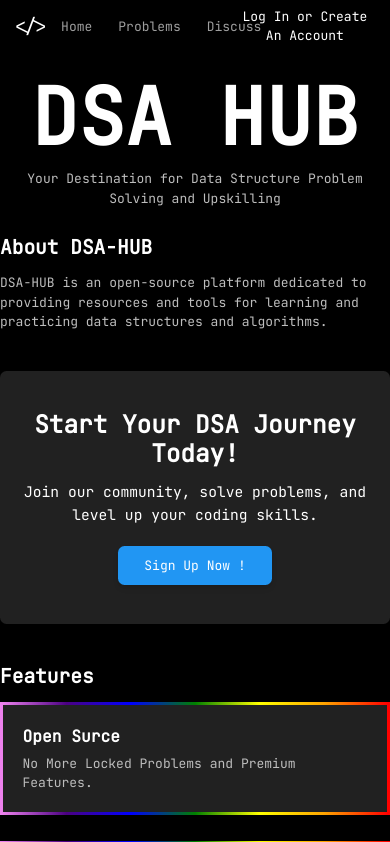
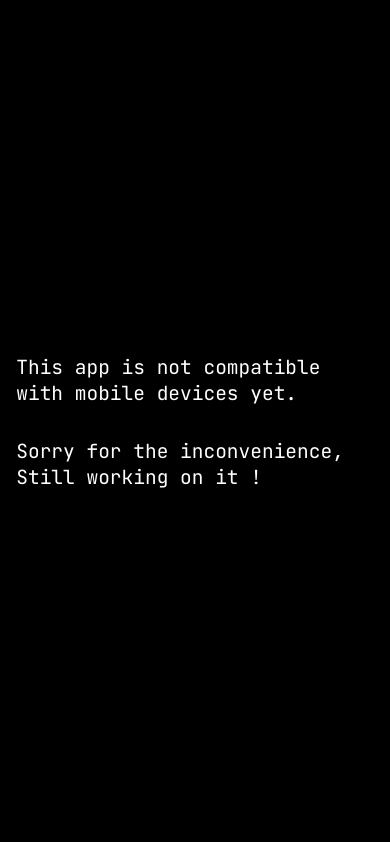
Before and after one commit to rajxsv/DSA_HUB_PROD_1, a React (Vite) app: page / in a window 390 px wide. Shown: the top 842 px of the page. Built offline with nearby package versions, Linux system fonts and the light colour scheme.

Commit message:
Removed site operations on mobile screen

```diff
--- a/src/App.jsx
+++ b/src/App.jsx
@@ -1,12 +1,46 @@
-import React from "react";
-import { Outlet} from "react-router-dom";
+import React, { useEffect, useState } from "react";
+import { Outlet } from "react-router-dom";
 import SidePanel from "./Pages/SidePanel";
 
-export default function App() {
+const App = () => {
+  const [isMobile, setIsMobile] = useState(false);
+
+  useEffect(() => {
+    const checkScreenSize = () => {
+      const screenWidth = window.innerWidth;
+      const screenHeight = window.innerHeight;
+      const isMobile = screenWidth < 768 || screenHeight < 600;
+      setIsMobile(isMobile);
+    };
+
+    checkScreenSize();
+    window.addEventListener("resize", checkScreenSize);
+
+    return () => window.removeEventListener("resize", checkScreenSize);
+  }, []);
+
   return (
     <div className="flex flex-col h-full">
-      <SidePanel />
-      <Outlet />
+      {isMobile && (
+        <div
+          className="flex flex-col items-center justify-center bg-black text-white h-svh"
+        >
+          <p className="font-size-1 font-bol text-2xl m-5 " >
+          This app is not compatible with mobile devices yet.
+            </p>
+          <p className="font-size-1 font-bol text-2xl m-5 " >
+            Sorry for the inconvenience, Still working on it !
+          </p>
+        </div>
+      )}
+      {!isMobile && (
+        <>
+          <SidePanel />
+          <Outlet />
+        </>
+      )}
     </div>
   );
-}
+};
+
+export default App;
```
